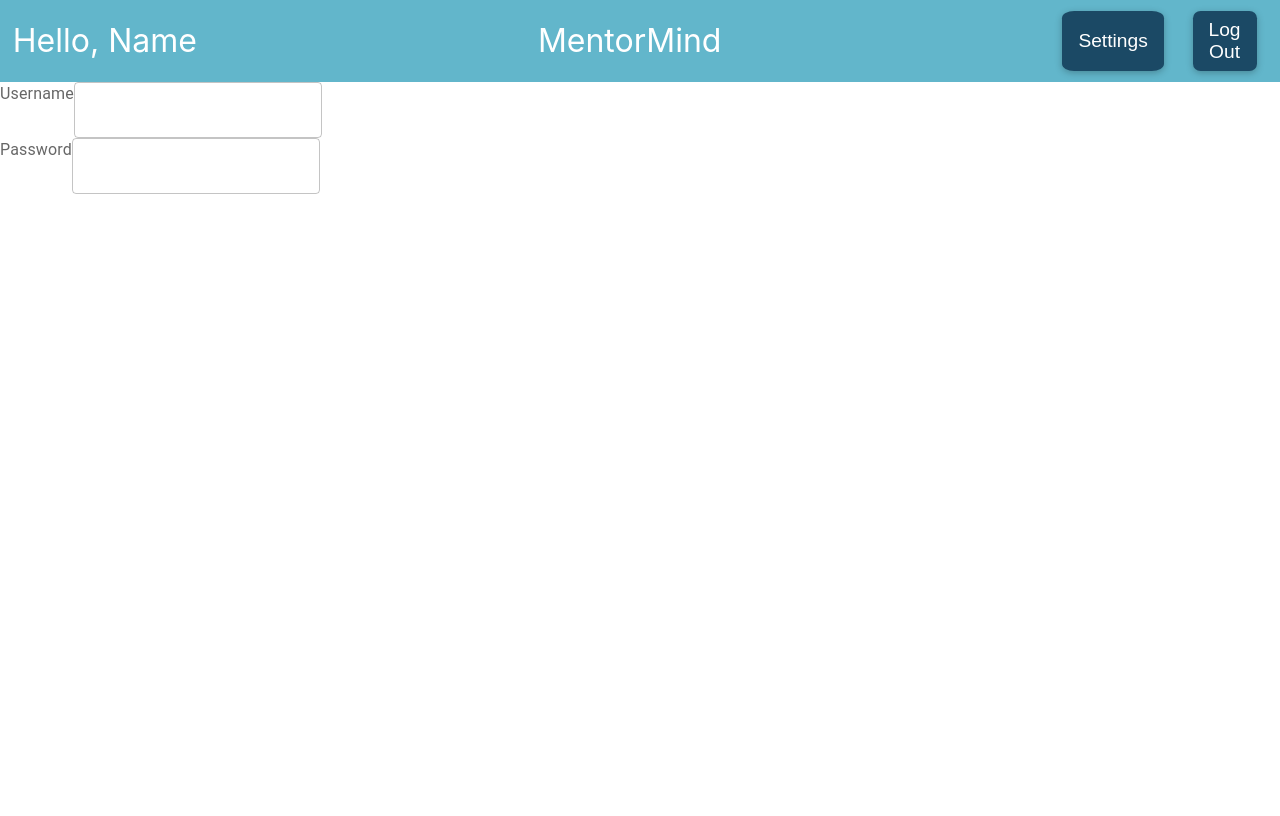
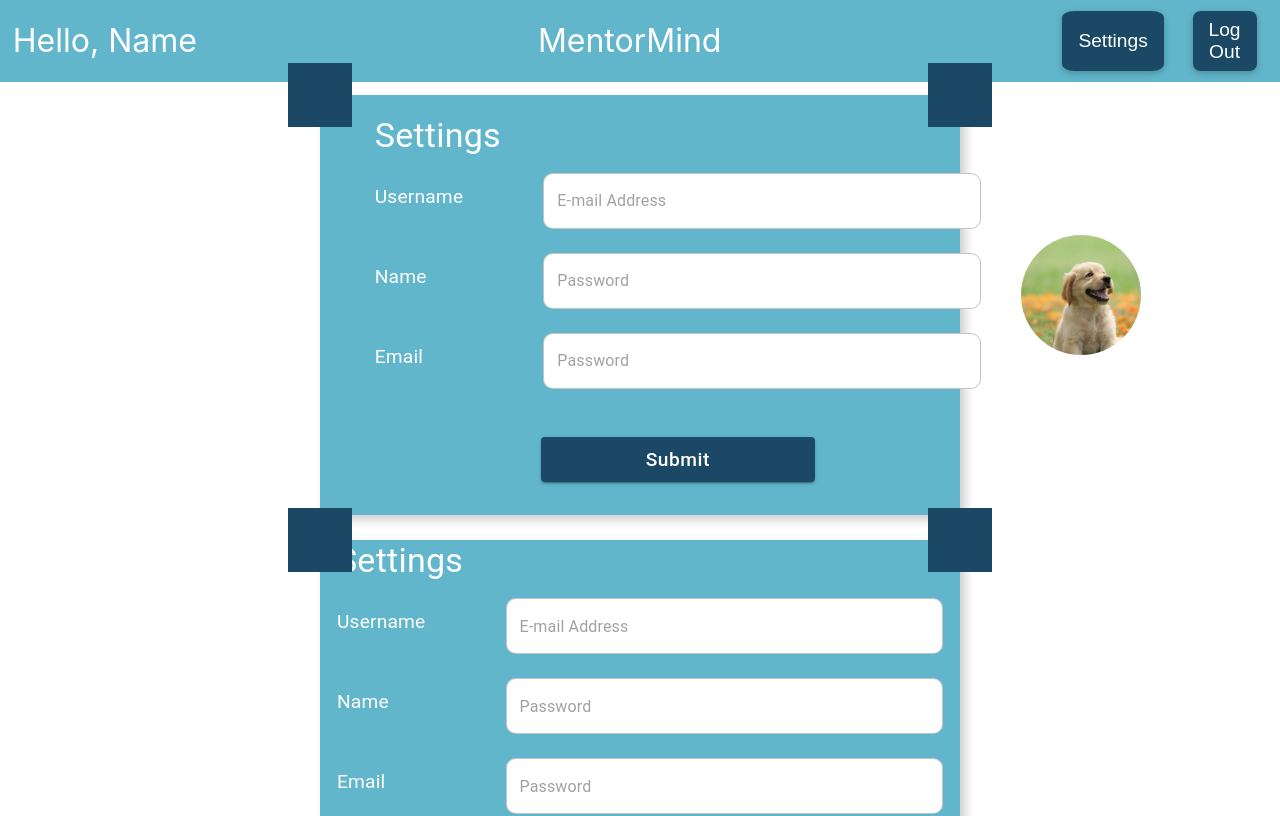
Before and after one commit to diss-mentor-mind/MentorMind, a React (Create React App) app in the folder mentor-mind-app/: page /settings in a window 1280 px wide. Shown: the top 816 px of the page. Built offline with nearby package versions, Linux system fonts and the light colour scheme.

Commit message:
Settings Page part 1 -> main setting component done

```diff
--- /dev/null
+++ b/mentor-mind-app/src/components/settings/SettingsMain.tsx
@@ -0,0 +1,109 @@
+import {Box, Button, TextField, Typography, styled, FormLabel, Stack, Avatar} from "@mui/material";
+import Image from "../pics/puppy.png"; // Import the CSS file for styling
+
+const CssTextField = styled(TextField)({
+    '& .MuiInputBase-root': {
+        backgroundColor: "var(--secondary-color)",
+        borderRadius: "10px"
+    }
+})
+
+const StyledContainer = styled('div')({
+    display: 'flex',
+    alignItems: 'center',
+    gap: '10%'
+});
+
+
+const SettingsMainComponent = () => {
+    const handleSettingsChange = () => {}
+
+    return (
+        <Stack direction={"row"} justifyContent={"space-evenly"} minHeight={"calc( 100% - 100px );"}
+               height={"calc( 100% - 100px );"} alignItems={"center"} marginLeft={'-3%'}>
+
+            <Box component="form" onSubmit={handleSettingsChange} noValidate
+                 sx={{
+                     flexDirection: 'column',
+                     display: 'flex',
+                     alignItems: 'center',
+                     height: 1,
+                     justifyContent: 'space-between',
+                     marginTop:-5
+                 }}
+            >
+                <Box sx={{
+                    margin: 5,
+                    flexDirection: 'column',
+                    display: 'flex',
+                    alignItems: 'center'
+                }}>
+                    <Typography component="h4" variant="h4"
+                    sx={{marginRight:60}}>
+                        Settings
+                    </Typography>
+
+                    <Box width={1}>
+                        <StyledContainer>
+                        <FormLabel sx={{ width: '120px', color: 'white', fontSize: '120%'  }}>Username</FormLabel>
+                        <CssTextField
+                            margin="normal"
+                            required
+                            fullWidth
+                            id="login-email"
+                            placeholder="E-mail Address"
+                            name="email"
+                            autoComplete="E-mail Address"
+                            sx={{ width: 'calc(100% - 120px)' }}
+                        />
+                        </StyledContainer>
+                        <StyledContainer>
+                        <FormLabel sx={{ width: '120px', color: 'white', fontSize: '120%'  }}>Name</FormLabel>
+                        <CssTextField
+                            margin="normal"
+                            required
+                            fullWidth
+                            id="login-password"
+                            placeholder="Password"
+                            name="password"
+                            autoComplete="Password"
+                            sx={{ width: 'calc(100% - 120px)' }}
+                        />
+                        </StyledContainer>
+                        <StyledContainer>
+                        <FormLabel sx={{ width: '120px',color: 'white', fontSize: '120%'  }}>Email</FormLabel>
+                        <CssTextField
+                            margin="normal"
+                            required
+                            fullWidth
+                            id="login-password"
+                            placeholder="Password"
+                            name="password"
+                            autoComplete="Password"
+                            sx={{ width: 'calc(100% - 120px)' }}
+                        />
+                        </StyledContainer>
+
+                    </Box>
+                </Box>
+                <Box textAlign={"center"} margin="normal" marginBottom={"10px"} width={"40%"}>
+                    <Button
+                        className={"button"}
+                        variant="contained"
+                        style={{textTransform: "none", fontSize: '120%'}}
+                        fullWidth>
+                        Submit
+                    </Button>
+                </Box>
+            </Box>
+            <Avatar
+                alt="Remy Sharp"
+                src={Image}
+                sx={{ width: 120, height: 120, marginTop: 10 }}
+            />
+
+        </Stack>
+    )
+}
+
+export default SettingsMainComponent;
--- /dev/null
+++ b/mentor-mind-app/src/components/settings/SettingsPassword.tsx
@@ -0,0 +1,100 @@
+import {Box, Button, TextField, Typography, styled, FormLabel, Stack, Avatar} from "@mui/material";
+import Image from "../pics/puppy.png"; // Import the CSS file for styling
+
+const CssTextField = styled(TextField)({
+    '& .MuiInputBase-root': {
+        backgroundColor: "var(--secondary-color)",
+        borderRadius: "10px"
+    }
+})
+
+const StyledContainer = styled('div')({
+    display: 'flex',
+    alignItems: 'center',
+    gap: '10%'
+});
+
+
+const SettingsMainComponent = () => {
+    const handleSettingsPassword = () => {}
+
+    return (
+
+            <Box component="form" onSubmit={handleSettingsPassword} noValidate
+                 sx={{
+                     flexDirection: 'column',
+                     display: 'flex',
+                     alignItems: 'center',
+                     height: 1,
+                     justifyContent: 'space-between',
+                     marginTop:-5
+                 }}
+            >
+                <Box sx={{
+                    margin: 5,
+                    flexDirection: 'column',
+                    display: 'flex',
+                    alignItems: 'center'
+                }}>
+                    <Typography component="h4" variant="h4"
+                                sx={{marginRight:60}}>
+                        Settings
+                    </Typography>
+
+                    <Box width={1}>
+                        <StyledContainer>
+                            <FormLabel sx={{ width: '120px', color: 'white', fontSize: '120%'  }}>Username</FormLabel>
+                            <CssTextField
+                                margin="normal"
+                                required
+                                fullWidth
+                                id="login-email"
+                                placeholder="E-mail Address"
+                                name="email"
+                                autoComplete="E-mail Address"
+                                sx={{ width: 'calc(100% - 120px)' }}
+                            />
+                        </StyledContainer>
+                        <StyledContainer>
+                            <FormLabel sx={{ width: '120px', color: 'white', fontSize: '120%'  }}>Name</FormLabel>
+                            <CssTextField
+                                margin="normal"
+                                required
+                                fullWidth
+                                id="login-password"
+                                placeholder="Password"
+                                name="password"
+                                autoComplete="Password"
+                                sx={{ width: 'calc(100% - 120px)' }}
+                            />
+                        </StyledContainer>
+                        <StyledContainer>
+                            <FormLabel sx={{ width: '120px',color: 'white', fontSize: '120%'  }}>Email</FormLabel>
+                            <CssTextField
+                                margin="normal"
+                                required
+                                fullWidth
+                                id="login-password"
+                                placeholder="Password"
+                                name="password"
+                                autoComplete="Password"
+                                sx={{ width: 'calc(100% - 120px)' }}
+                            />
+                        </StyledContainer>
+
+                    </Box>
+                </Box>
+                <Box textAlign={"center"} margin="normal" marginBottom={"10px"} width={"40%"}>
+                    <Button
+                        className={"button"}
+                        variant="contained"
+                        style={{textTransform: "none", fontSize: '120%'}}
+                        fullWidth>
+                        Submit
+                    </Button>
+                </Box>
+            </Box>
+    )
+}
+
+export default SettingsMainComponent;
--- a/mentor-mind-app/src/pages/SettingsPage.tsx
+++ b/mentor-mind-app/src/pages/SettingsPage.tsx
@@ -1,17 +1,20 @@
-import {FormLabel, TextField} from "@mui/material";
+import {FormLabel, Stack, TextField} from "@mui/material";
+import PinnedContainer from "../components/containers/PinnedContainer";
+import RegisterComponent from "../components/login-register/RegisterComponent";
+import LogInComponent from "../components/login-register/LogInComponent";
+import SettingsMainComponent from "../components/settings/SettingsMain";
+import SettingsPassword from "../components/settings/SettingsPassword";
 
 const SettingsPage = () => {
     return (
-        <form>
-            <div>
-                <FormLabel>Username</FormLabel>
-                <TextField/>
-            </div>
-            <div>
-                <FormLabel>Password</FormLabel>
-                <TextField/>
-            </div>
-        </form>
+        <Stack direction={"column"} justifyContent={"space-evenly"} minHeight={"calc( 100% - 100px );"} height={"calc( 100% - 100px );"} alignItems={"center"} margin={"auto"}>
+            <PinnedContainer width="50%" height="60%">
+                <SettingsMainComponent />
+            </PinnedContainer>
+             <PinnedContainer width="50%" height="60%">
+                 <SettingsPassword />
+             </PinnedContainer>
+        </Stack>
     );
 };
 export default SettingsPage;
```
Also changed, not shown: mentor-mind-app/src/components/pics/puppy.png (added).
